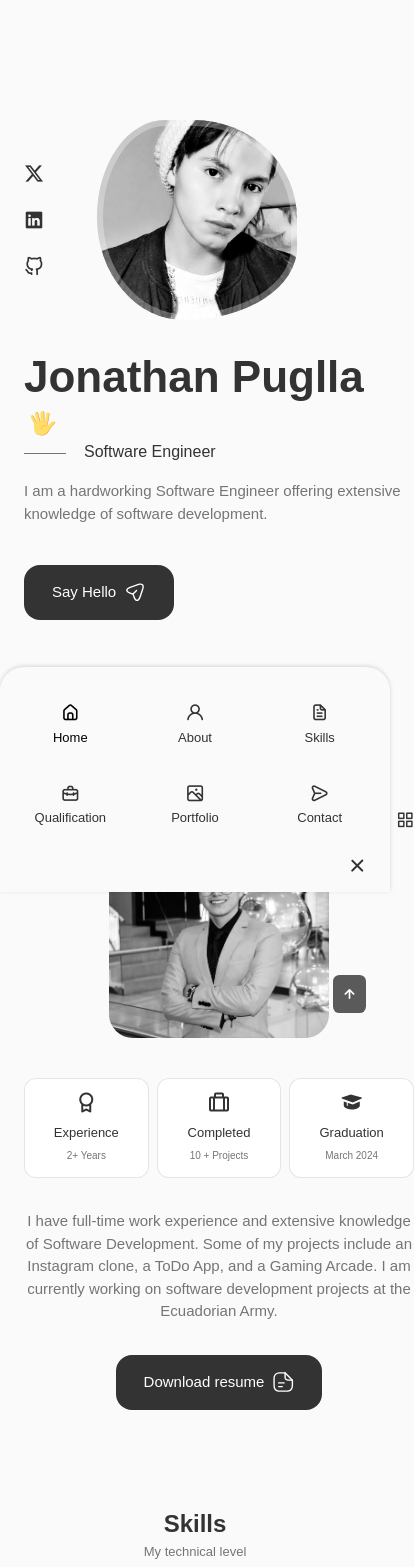
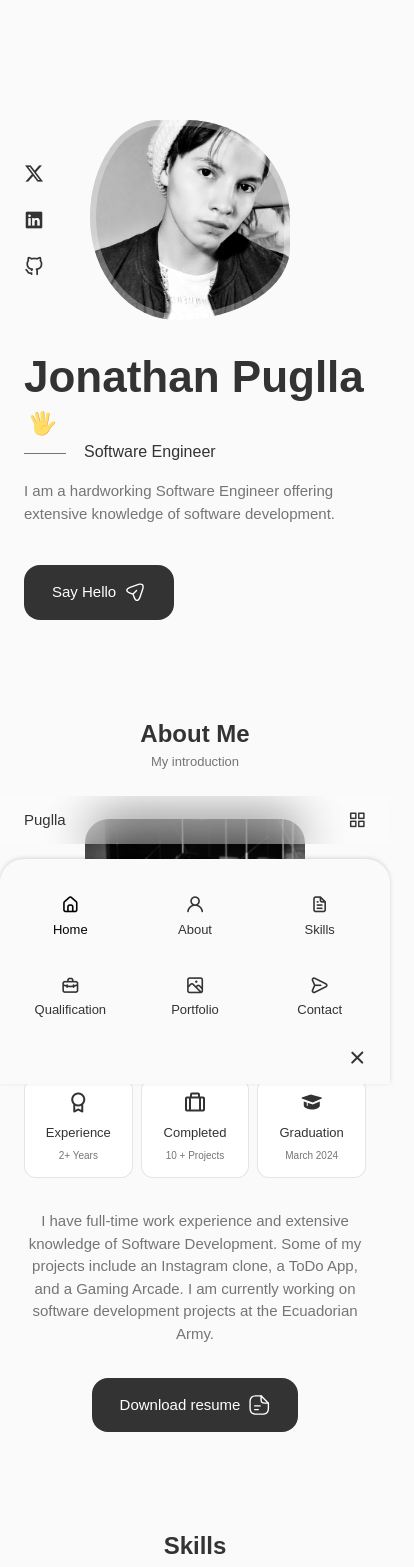
Before and after one commit to jonap22/personal-portfolio, a React (Create React App) app: page / in a window 390 px wide. Shown: the top 1567 px of the page, 414 px wide, since content can reach past the window. Built offline with nearby package versions, Linux system fonts and the light colour scheme.

Commit message:
fix: Adjust container width and header menu position. (#4)

```diff
--- a/src/App.css
+++ b/src/App.css
@@ -140,6 +140,7 @@ img {
 
 /* LAYOUT */
 .container {
+  width: auto;
   max-width: 968px;
   margin-left: auto;
   margin-right: auto;
--- a/src/components/header/header.css
+++ b/src/components/header/header.css
@@ -67,7 +67,7 @@
 
   .nav__menu {
     position: fixed;
-    bottom: -100%;
+    bottom: -500%;
     left: 0;
     width: 100%;
     background-color: var(--body-color);
```
